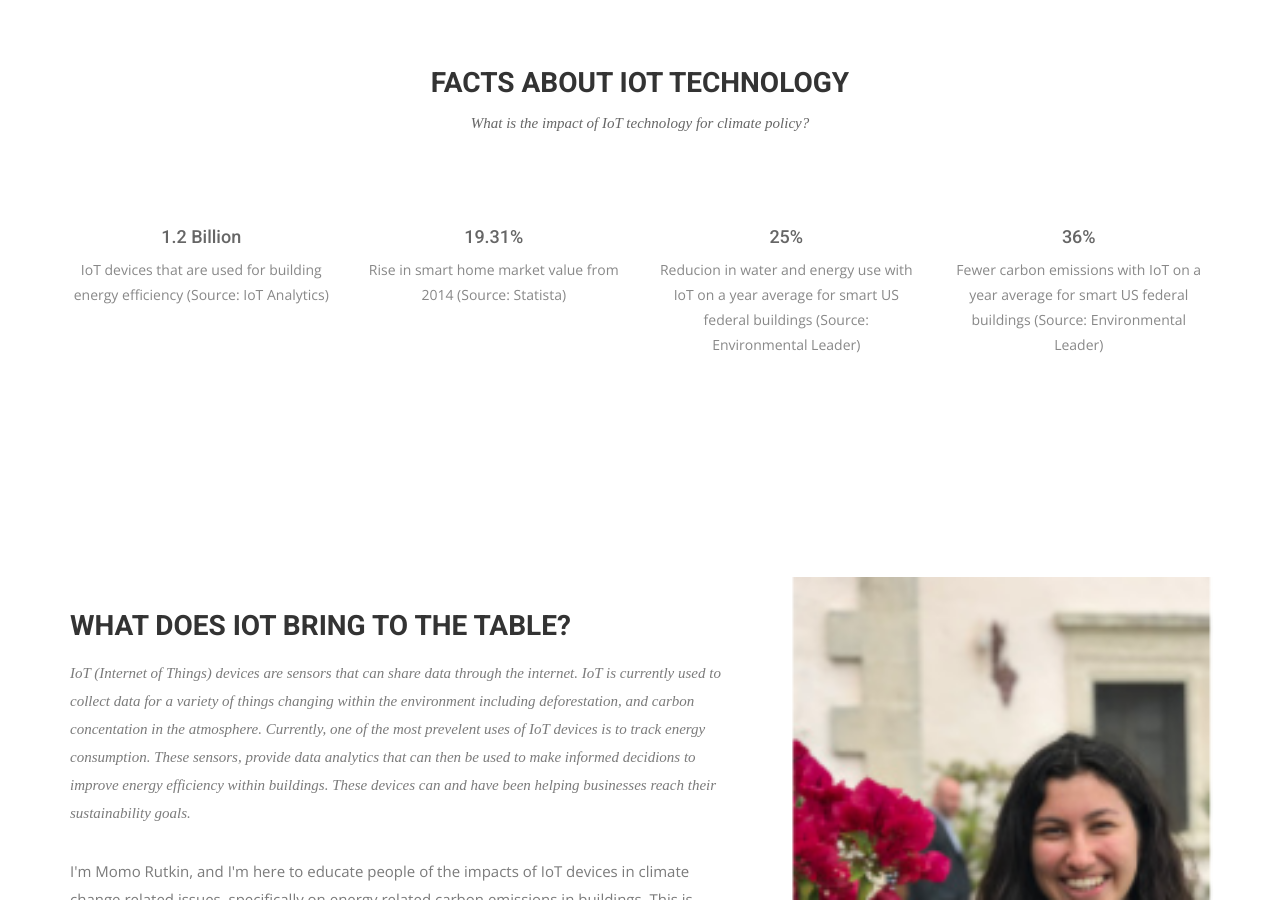
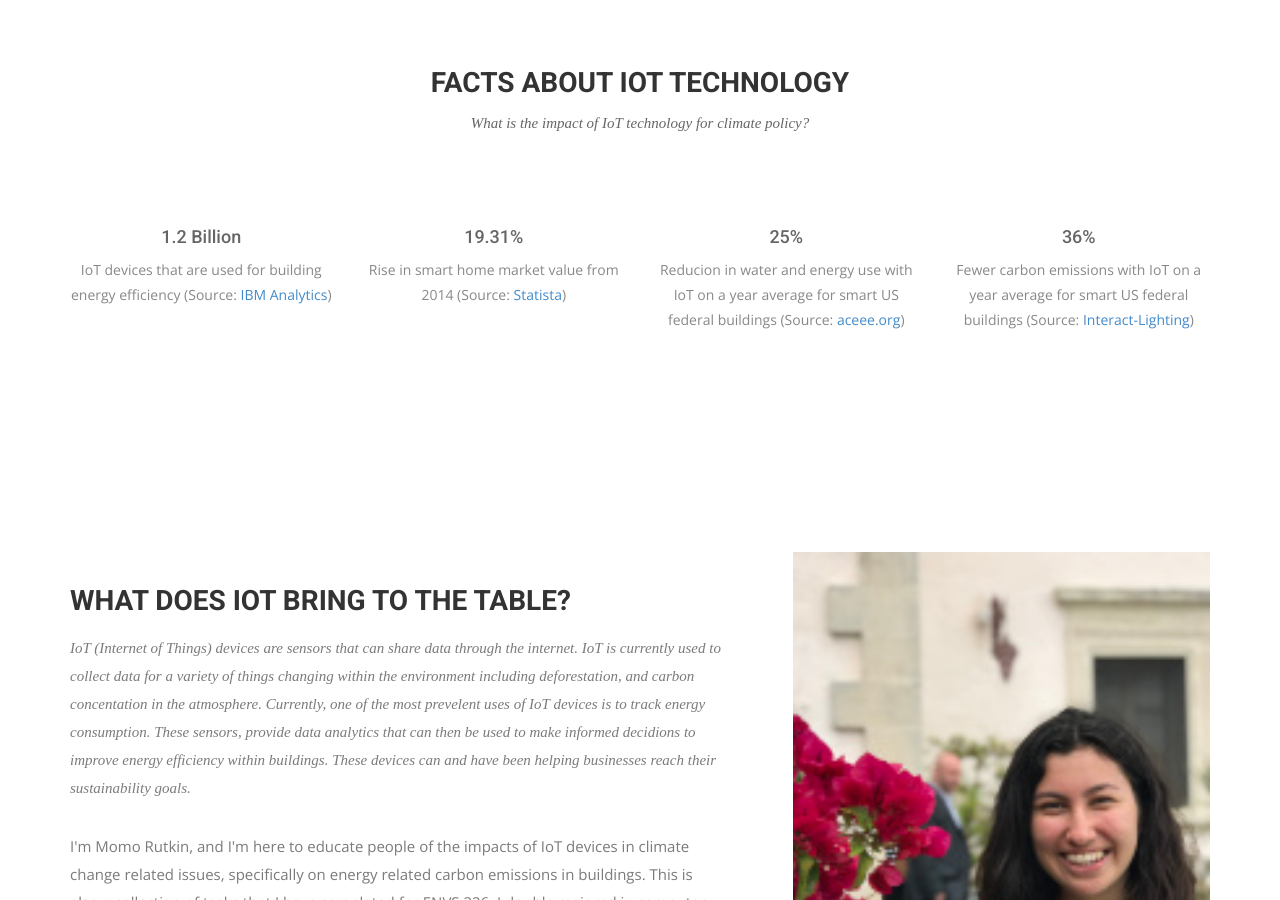
Before and after one commit to morutkin/morutkin.github.io, a Jekyll site: the page built from index.html, in a window 1280 px wide and 900 px high, scrolled down 937 px. Built offline with Jekyll 4.4.1, drawn with Linux system fonts in a browser that asks for light colours; nearby versions of some CDN libraries; some web fonts are replaced.

Commit message:
Update index.html

```diff
--- a/index.html
+++ b/index.html
@@ -32,14 +32,14 @@ permalink: /
           <div class="service-item">
             <i class="icon buildings"></i>
             <h4>1.2 Billion</h4>
-            <p>IoT devices that are used for building energy efficiency (Source: IoT Analytics)  </p>
+            <p>IoT devices that are used for building energy efficiency (Source: <a href = "https://www.ibm.com/downloads/cas/6ZPLVGNX">IBM Analytics</a>)  </p>
           </div>
         </div>
         <div class="col-sm-6 col-md-3">
           <div class="service-item">
             <i class="icon home"></i>
             <h4>19.31%</h4>
-            <p>Rise in smart home market value from 2014 (Source: Statista)
+            <p>Rise in smart home market value from 2014 (Source: <a href = "https://www.statista.com/outlook/279/100/smart-home/worldwide">Statista</a>)
 
               </p>
           </div>
@@ -48,7 +48,7 @@ permalink: /
             <div class="service-item">
               <i class="icon home"></i>
               <h4>25%</h4>
-              <p>Reducion in water and energy use with IoT on a year average for smart US federal buildings (Source: Environmental Leader)
+              <p>Reducion in water and energy use with IoT on a year average for smart US federal buildings (Source: <a href = "https://aceee.org/sites/default/files/publications/researchreports/a1701.pdf">aceee.org</a>)
 
                 </p>
             </div>
@@ -57,7 +57,7 @@ permalink: /
             <div class="service-item">
               <i class="icon home"></i>
               <h4>36%</h4>
-              <p>Fewer carbon emissions with IoT on a year average for smart US federal buildings (Source: Environmental Leader)
+              <p>Fewer carbon emissions with IoT on a year average for smart US federal buildings (Source: <a href = "https://www.interact-lighting.com/global/iot-insights/the-iot-and-climate-change">Interact-Lighting</a>)
 
                 </p>
             </div>
```
